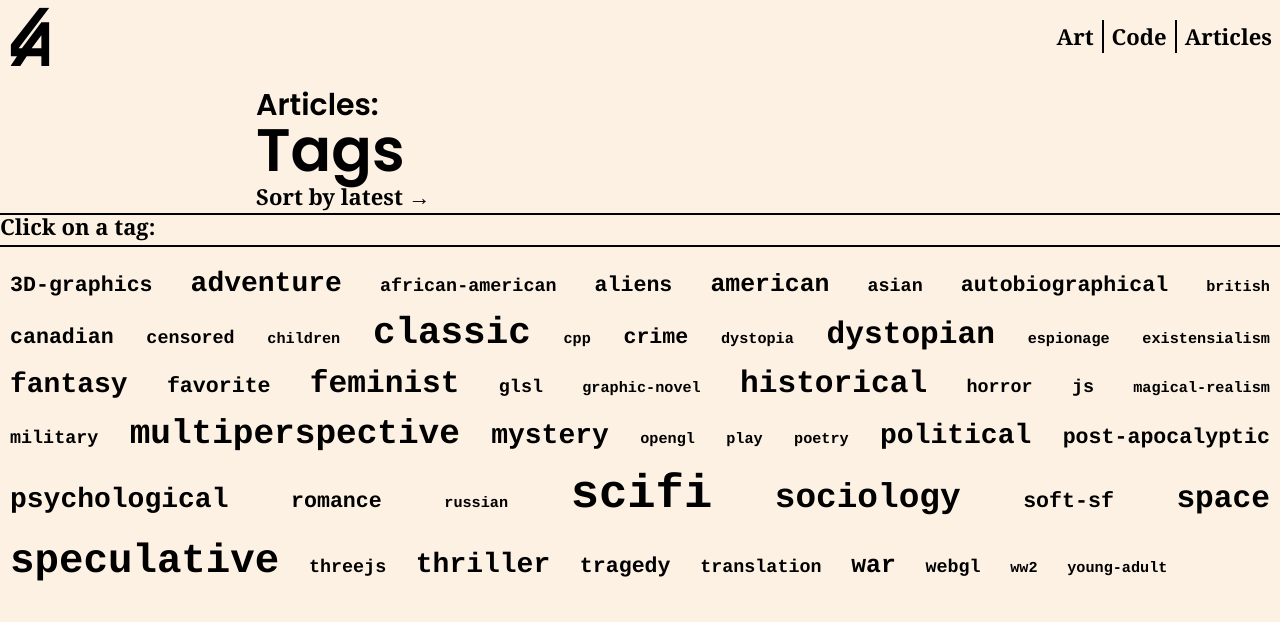
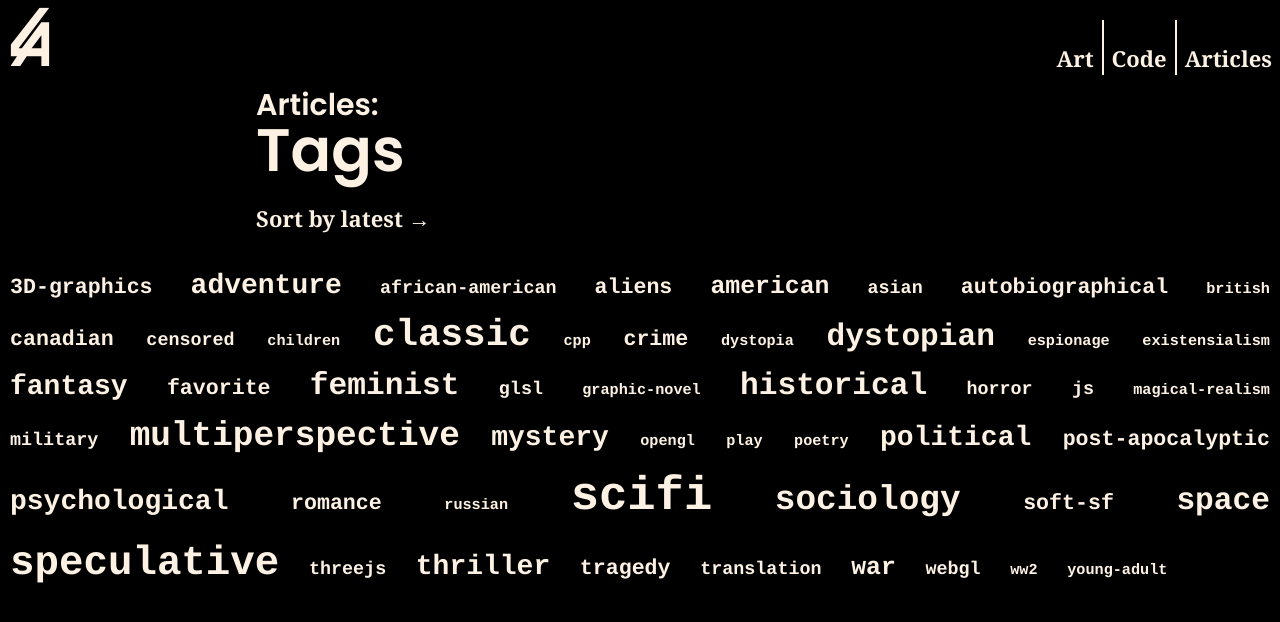
Before and after one commit to lukearcamo/lukearcamo.github.io, a Jekyll site: the page built from articles/tags.html, in a window 1280 px wide. Shown: the top 622 px of the page. Built offline with Jekyll 4.4.1, drawn with Linux system fonts in a browser that asks for light colours.

Commit message:
More formatting fixes

```diff
--- a/articles/tags.html
+++ b/articles/tags.html
@@ -2,7 +2,7 @@
 layout: articles_list
 title: Tags
 ---
-<h3 id="msg">Click on a tag:</h3>
+<!-- <h3 id="msg">Click on a tag:</h3> -->
 {% for post in site.posts %}
     <section data-tags="{{ post.tags | join: ' ' }}">
         <h3><a class="fancy-link from-left" href="{{ post.url }}">{{ post.title }} — {{ post.date | date_to_string }}</a></h3>
@@ -38,7 +38,7 @@ title: Tags
     });
 
     if (!isEmpty) {
-        document.getElementById("msg").style.display = "none";
+        // document.getElementById("msg").style.display = "none";
         const tag = document.getElementById("tag-" + tagName);
         tag.style.color = "#fae9d4";
         tag.style.backgroundColor = "black";
--- a/assets/css/art.scss
+++ b/assets/css/art.scss
@@ -2,7 +2,7 @@
 ---
 @import "base";
 
-body {
+body, html {
     color: $off-white;
     background-color: $black;
 }
--- a/assets/css/article.scss
+++ b/assets/css/article.scss
@@ -67,7 +67,7 @@ details {
         }
     }
 
-    @media (max-width: 800px) {
+    @media (max-aspect-ratio: 1) {
         width: 100%;
     }
 }
--- a/assets/css/articles_list.scss
+++ b/assets/css/articles_list.scss
@@ -2,16 +2,25 @@
 ---
 @import "base";
 
-body { background-color: $off-white; } // in case list is empty, content may be too short and white bg shows
+body, html {
+    color: $off-white;
+    background-color: $black;
+}
 
 header {
     padding: 0 20vw;
     border-bottom: 2px solid $black;
     overflow: hidden;
     h2 { margin-top: 3em; }
+    h3 { padding-top: 1em; }
+
+    @media (max-aspect-ratio: 1) {
+        padding: 0 15px;
+    }
 }
 
 .tags-cloud {
+    border-top: 2px solid $black;
     text-align: justify;
     font-family: Courier;
     font-weight: bold;
@@ -20,5 +29,8 @@ header {
 
 section {
     padding: 0 20vw;
-    h3 { padding-top: 1em; }
+
+    @media (max-aspect-ratio: 1) {
+        padding: 0 15px;
+    }
 }
--- a/assets/css/spotlight.scss
+++ b/assets/css/spotlight.scss
@@ -2,7 +2,7 @@
 ---
 @import "base";
 
-body {
+body, html {
     color: $off-white;
     background-color: $black;
 }
```
